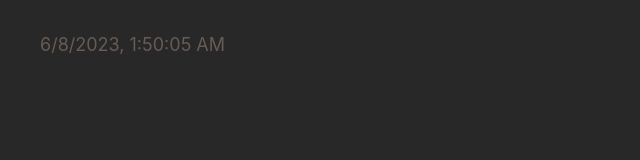
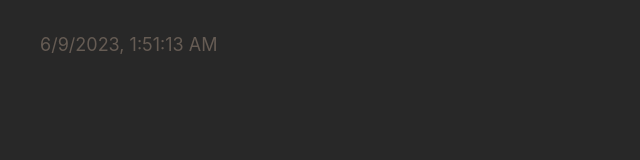
Before and after one commit to ravana69/lokam, a plain HTML site: page index.html in a window 1280 px wide. Shown: the full height of the page, 0-640 px from the left. Drawn offline with Linux system fonts and the light colour scheme.

Commit message:
deploy: 946d6f5a1794919802da6f47640d34baadc1ea80

```diff
--- a/index.html
+++ b/index.html
@@ -17,8 +17,8 @@
     <!-- %after-body-begin.html% -->
 
     <footer>
-      <a class="footer-link" href="https://github.com/ravana69/lokam/actions/runs/5206498354">
-        <time id="build-timestamp" datetime="2023-06-08T01:50:05.852Z">2023-06-08T01:50:05.852Z</time>
+      <a class="footer-link" href="https://github.com/ravana69/lokam/actions/runs/5217413453">
+        <time id="build-timestamp" datetime="2023-06-09T01:51:13.796Z">2023-06-09T01:51:13.796Z</time>
       </a>
       <a class="footer-link" href="https://github.com/osmoscraft/osmosfeed">osmosfeed 1.15.1</a>
     </footer>
```
Also changed, not shown: 1 other file.
